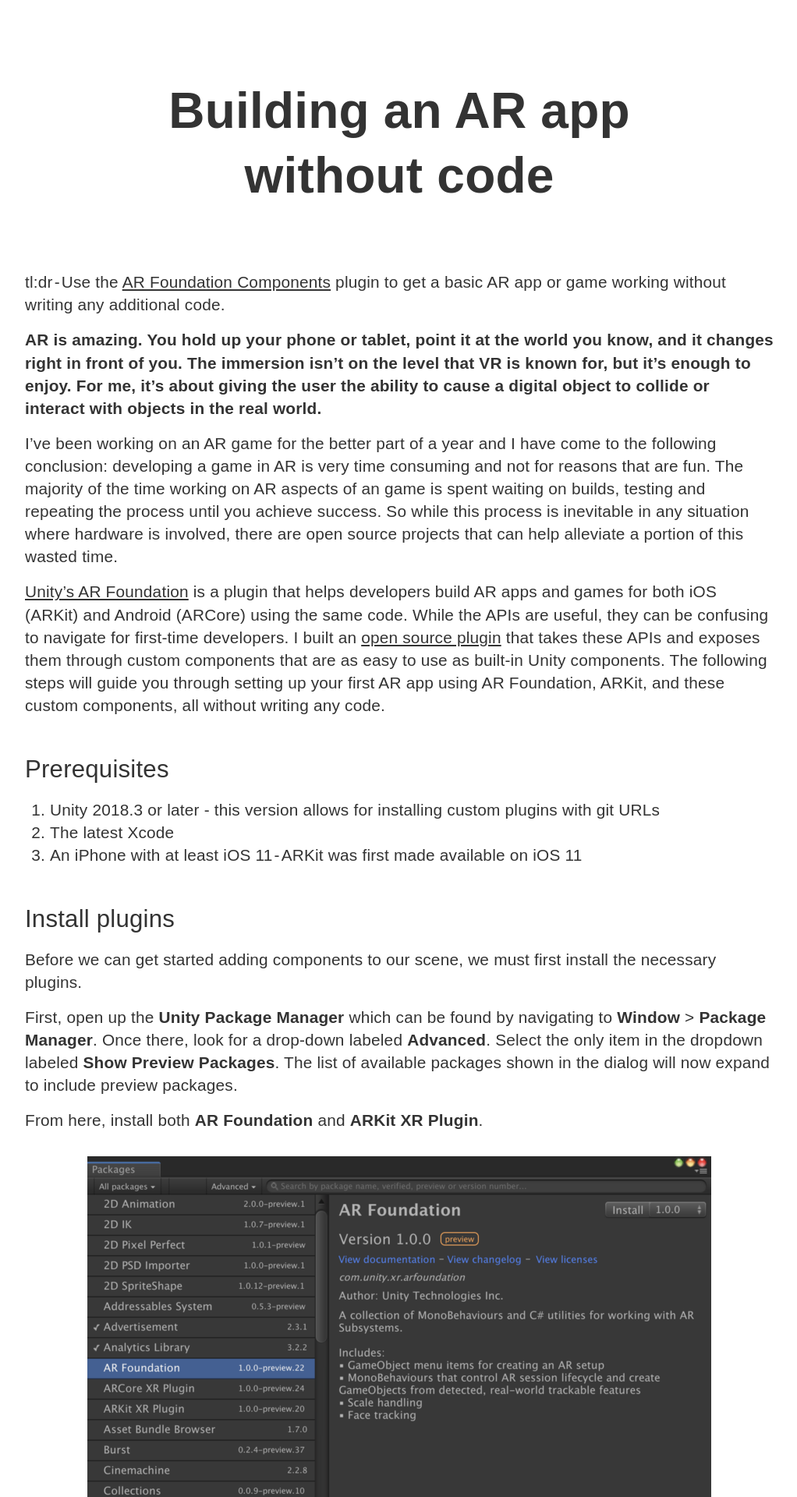
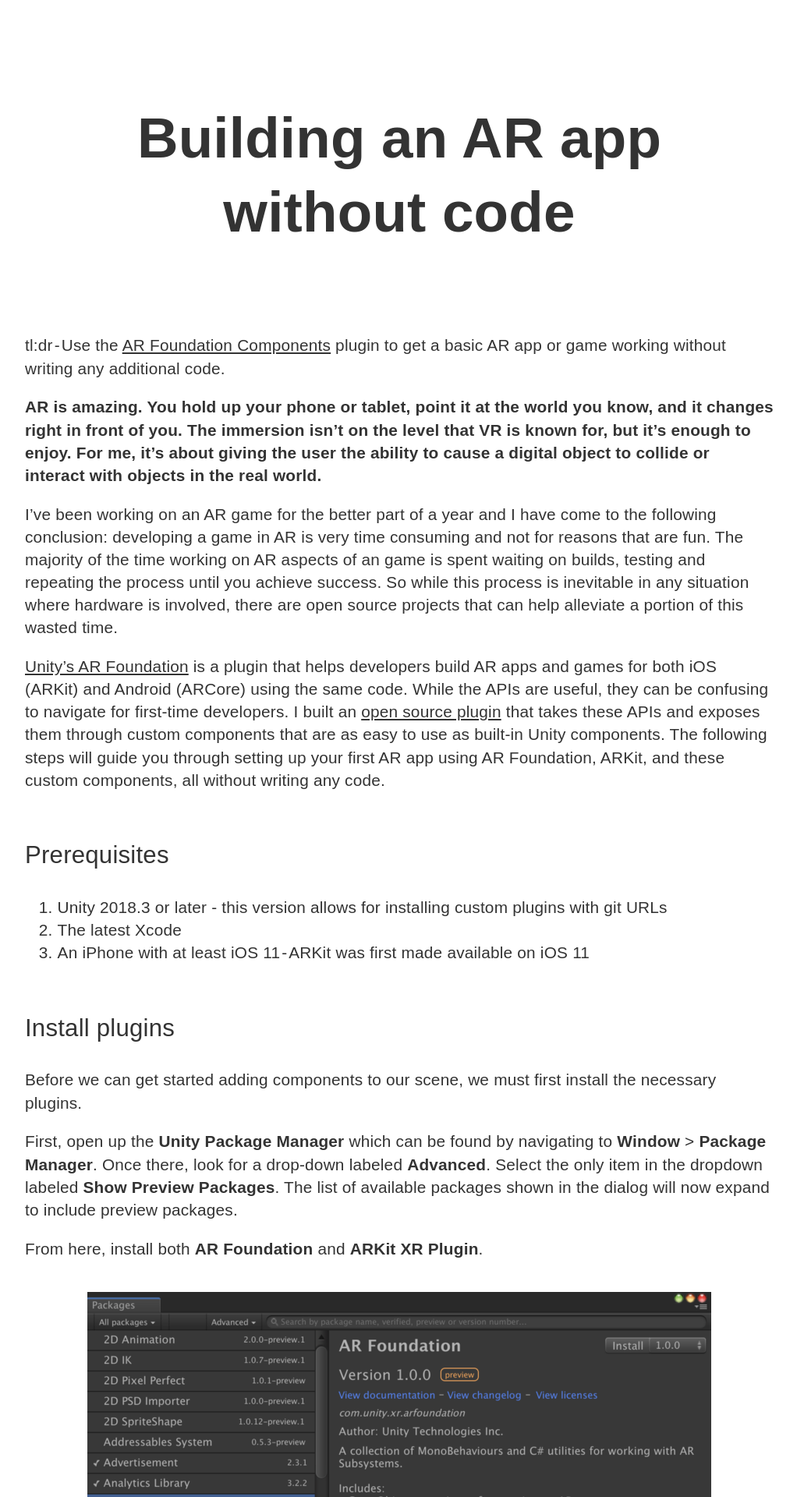
Before and after one commit to neogeek/neogeek.github.io, a Jekyll site: the page built from _posts/2018-12-30-building-an-ar-app-without-code.md, in a window 1280 px wide. Shown: the top 1920 px of the page at 78% size, without its empty margins (128-1150 px from the left). Built offline with Jekyll 4.4.1, drawn with Linux system fonts in a browser that asks for light colours; some web fonts are replaced.

Commit message:
Update styles.css

```diff
--- a/css/styles.css
+++ b/css/styles.css
@@ -24,66 +24,73 @@
 
 body {
     padding: 1em;
-    font-size: 1.3em;
+    font-size: 1em;
     line-height: 1.4;
     color: #333;
     letter-spacing: 0.01em;
 }
 
+@media (min-width: 50rem) {
+    body {
+        font-size: 1.3em;
+    }
+}
+
 h1 {
-    margin: 5rem 0;
-    font-size: 4rem;
+    margin: 1.5em 0;
+    font-size: 3.5em;
     line-height: 1.3;
     text-align: center;
 }
 
 h2,
 h3 {
-    margin: 3rem 0 1rem;
+    margin: 2em 0 1em;
     font-weight: normal;
     line-height: 1.3;
 }
 
 p {
-    margin: 1rem 0;
+    margin: 1em 0;
 }
 
 ol,
 ul {
-    margin: 0 0 1rem 2rem;
+    margin: 0 0 1em 2em;
 }
 
 a {
     color: inherit;
+    word-break: break-all;
 }
 
 pre,
 code {
     font-family: 'Monaco', monospace;
-    font-size: 1rem;
-    line-height: 1.3;
+    font-size: 0.9em;
+    line-height: 1.4;
     background-color: #eee;
 }
 
 pre {
-    margin: 2rem 0;
-    padding: 1rem;
+    margin: 1em 0;
+    padding: 0.75em;
     overflow: auto;
 }
 
 code {
     display: inline-block;
-    padding: 0.25rem;
+    padding: 0.15em 0.3em;
 }
 
 .page-content {
-    margin: 5rem auto;
+    margin: 5em auto;
     max-width: 60rem;
 }
 
 .page-content img {
     display: block;
-    margin: 2rem auto;
+    margin: 2em auto;
     max-width: 100%;
     height: auto;
 }
```
